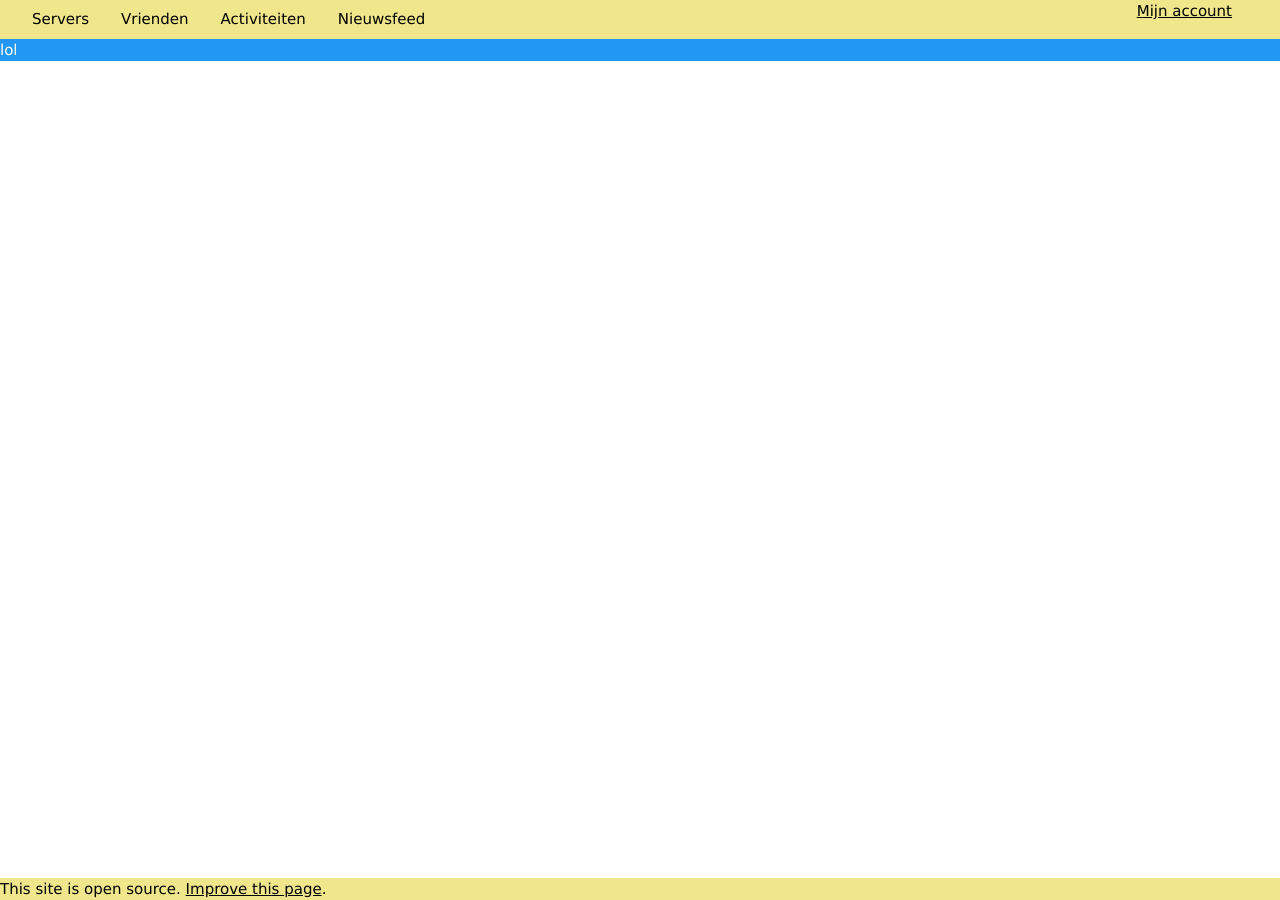
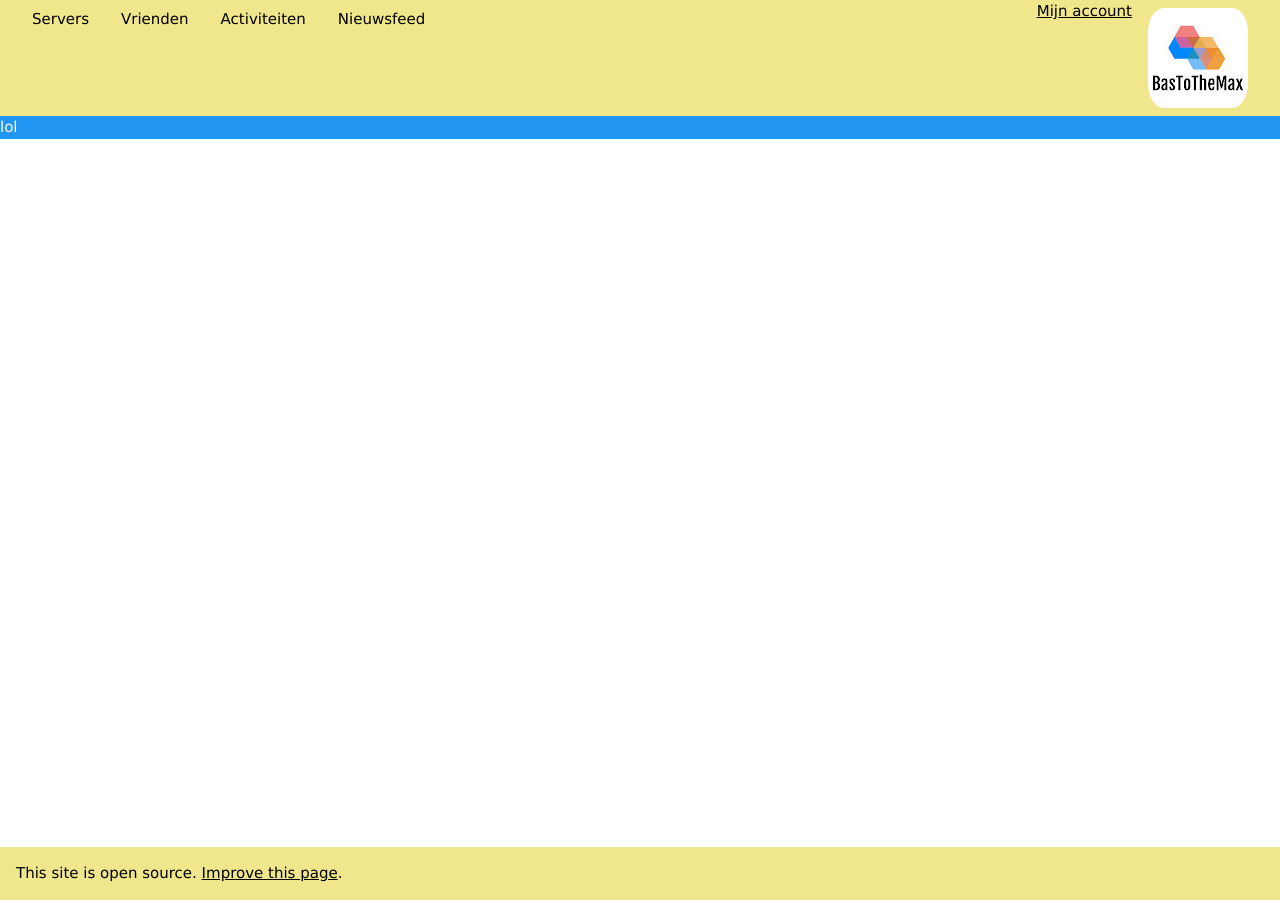
Before and after one commit to BasToTheMax/ChatApp, a Jekyll site: the page built from docs/index.md, in a window 1280 px wide. Built offline with Jekyll 4.4.1, drawn with Linux system fonts in a browser that asks for light colours; our own code applies the rules of GitHub Pages for plain Markdown files.

Commit message:
Update default.html

```diff
--- a/docs/_layouts/default.html
+++ b/docs/_layouts/default.html
@@ -30,7 +30,7 @@
         <a href="{{ site.base }}/friends" class="w3-bar-item w3-button">Vrienden</a>
         <a href="{{ site.base }}/activity" class="w3-bar-item w3-button">Activiteiten</a>
         <a href="{{ site.base }}/feed" class="w3-bar-item w3-button">Nieuwsfeed</a>
-        <img class="w3-round-xxlarge w3-bar-item" src="{{ site.base }}/profile.jpg" styles="float: right; heigt: 30px; width: 30px;" style="float: right; heigt: 30px; width: 30px;">
+        <img class="w3-round-xxlarge w3-bar-item" src="{{ site.base }}/profile.jpg" styles="float: right;" style="float: right;">
         <a href="{{ site.base }}/account" styles="float: right;" style="float: right;">Mijn account</a>
       </div>
 
@@ -41,8 +41,10 @@
 
 
 
-      <div class="w3-khaki w3-bottom">
-        This site is open source. <a href="{{ site.gh_edit_repository }}/{{ page.path }}">Improve this page</a>.
+      <div class="w3-khaki w3-bottom w3-container">
+        <p>
+          This site is open source. <a href="{{ site.gh_edit_repository }}/{{ page.path }}">Improve this page</a>.
+        </p>
       </div>
 
 
```
